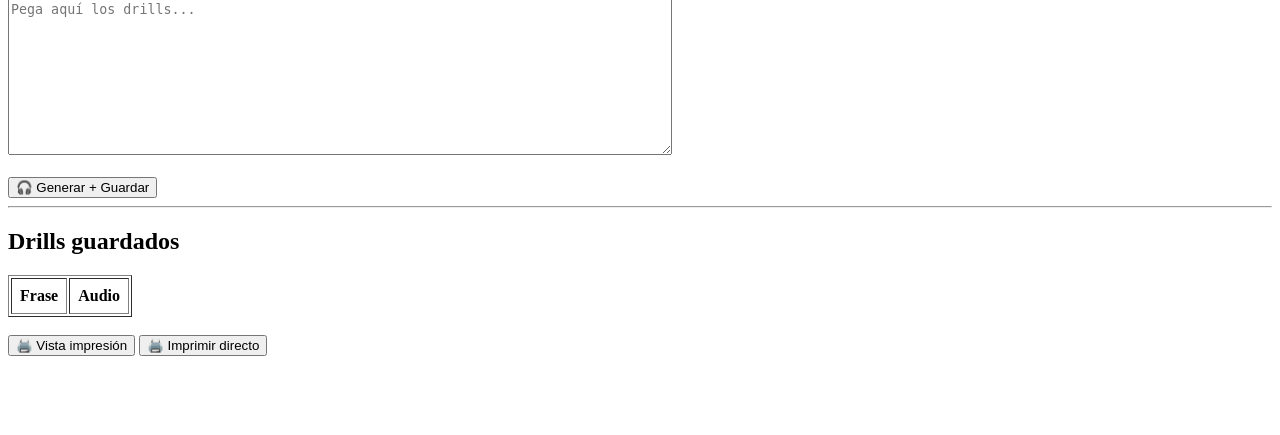
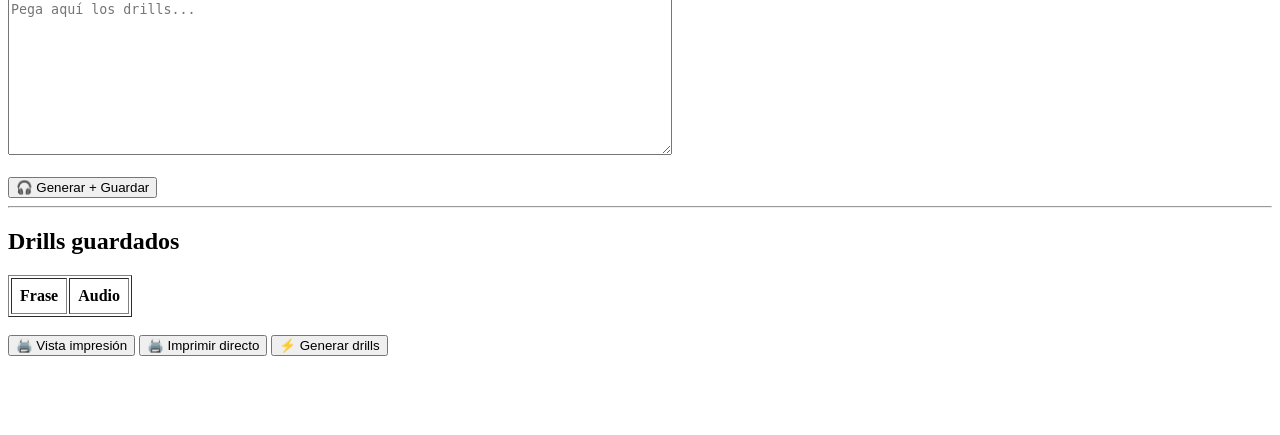
Before and after one commit to albertlemon1/german-drills-app, a Flask app: page / in a window 1280 px wide. Shown: the part 68-503 px from the top of the page. Run offline with Flask 3, Linux system fonts and the light colour scheme; data that the repository does not hold is empty; parts of the project's set-up code (start-up, migrations or seed data) failed here and were passed over.

Commit message:
Add: generate aurodrills

```diff
--- a/app.py
+++ b/app.py
@@ -89,6 +89,50 @@ def save_drill(text):
     conn.commit()
     conn.close()
 
+import random
+
+# -------------------------
+# GENERADOR DE DRILLS
+# -------------------------
+def generate_drills(n=20):
+
+    sujetos = ["Ich", "Du", "Er", "Wir", "Sie"]
+
+    verbos = [
+        ("gebe", "gibst", "gibt", "geben", "geben"),
+        ("zeige", "zeigst", "zeigt", "zeigen", "zeigen"),
+        ("erkläre", "erklärst", "erklärt", "erklären", "erklären"),
+        ("bringe", "bringst", "bringt", "bringen", "bringen"),
+        ("kaufe", "kaufst", "kauft", "kaufen", "kaufen")
+    ]
+
+    dativos = [
+        ("🔵meinem Vater", "🔵deinem Vater", "🔵seinem Vater", "🔵unserem Vater", "🔵ihrem Vater"),
+        ("🔴meiner Mutter", "🔴deiner Mutter", "🔴seiner Mutter", "🔴unserer Mutter", "🔴ihrer Mutter"),
+        ("🟢meinem Kind", "🟢deinem Kind", "🟢seinem Kind", "🟢unserem Kind", "🟢ihrem Kind")
+    ]
+
+    acusativos = [
+        ("🔵meinen Bruder", "🔵deinen Bruder", "🔵seinen Bruder", "🔵unseren Bruder", "🔵ihren Bruder"),
+        ("🔴meine Tasche", "🔴deine Tasche", "🔴seine Tasche", "🔴unsere Tasche", "🔴ihre Tasche"),
+        ("🟢mein Buch", "🟢dein Buch", "🟢sein Buch", "🟢unser Buch", "🟢ihr Buch")
+    ]
+
+    drills = []
+
+    for _ in range(n):
+        i = random.randint(0, 4)
+
+        sujeto = sujetos[i]
+        verbo = random.choice(verbos)[i]
+        dativo = random.choice(dativos)[i]
+        acusativo = random.choice(acusativos)[i]
+
+        frase = f"{sujeto} {verbo} 🟣{dativo} 🟡{acusativo}"
+        drills.append(frase)
+
+    return drills
+
 # -------------------------
 # ROUTES
 # -------------------------
@@ -144,6 +188,14 @@ def serve_audio(filename):
     path = os.path.join(AUDIO_FOLDER, filename)
     return send_file(path)
 
+@app.route("/generate")
+def generate():
+    drills = generate_drills(20)
+
+    for d in drills:
+        save_drill(d)
+
+    return redirect(url_for("index"))
 
 
 # -------------------------
--- a/templates/index.html
+++ b/templates/index.html
@@ -40,5 +40,9 @@
 <button onclick="window.location.href='/print'">🖨️ Vista impresión</button>
 <button onclick="window.print()">🖨️ Imprimir directo</button>
 
+<a href="/generate">
+    <button type="button">⚡ Generar drills</button>
+</a>
+
 </body>
 </html>
```
